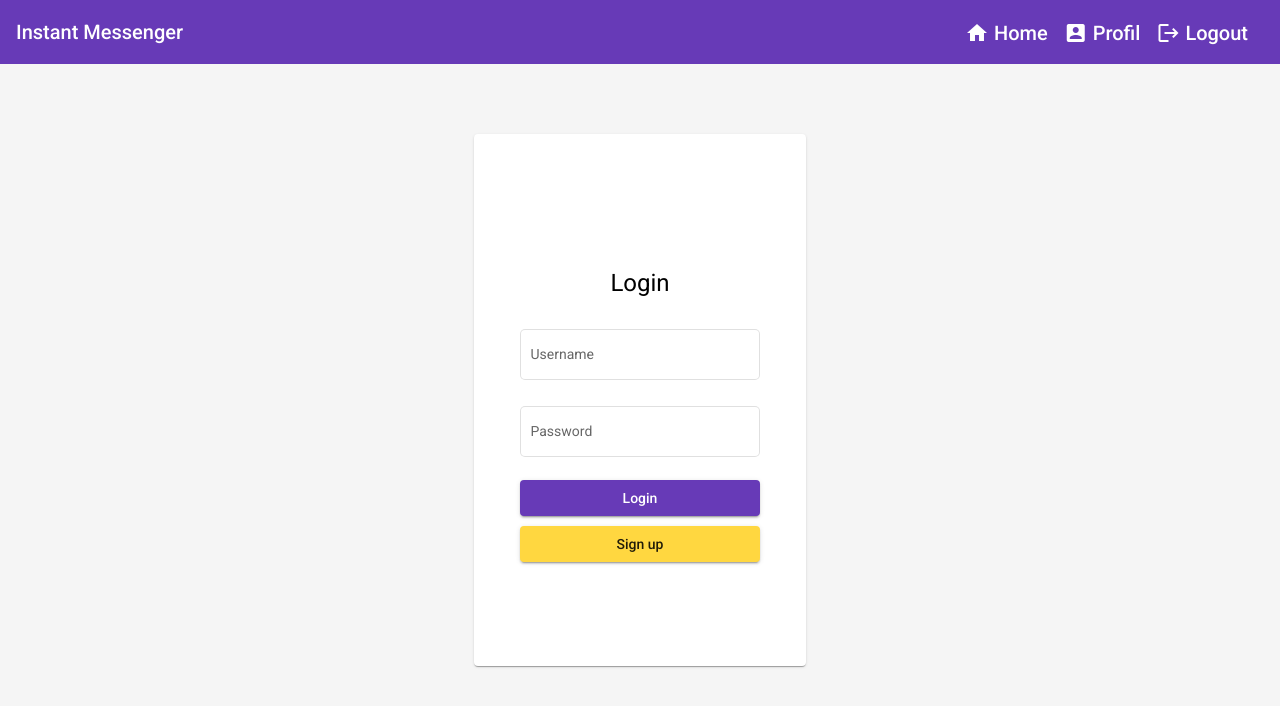
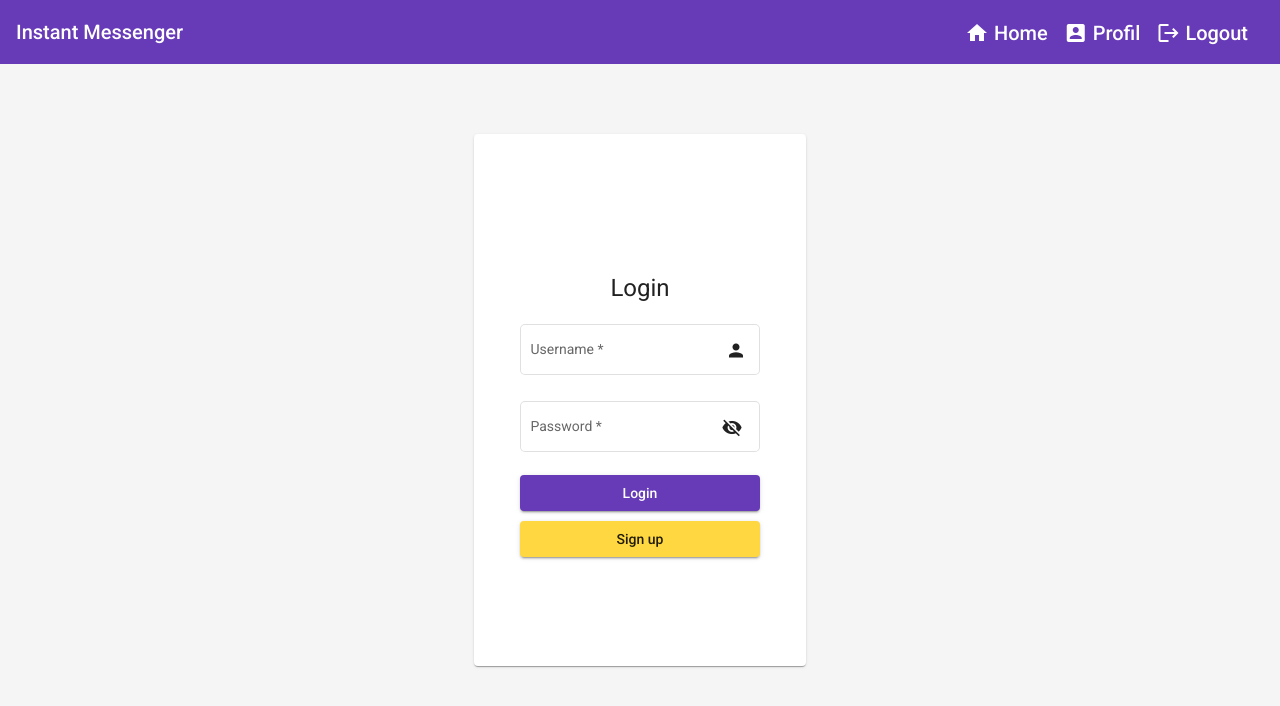
Before and after one commit to piotr-gie/Instant_messenger_with_social_network_capabilities, an Angular app in the folder InstantMessengerFrontend/: page / in a window 1280 px wide. Shown: the top 706 px of the page. Built offline with nearby package versions, Linux system fonts and the light colour scheme.

Commit message:
login form, base service & model

```diff
--- a/InstantMessengerFrontend/src/app/app.module.ts
+++ b/InstantMessengerFrontend/src/app/app.module.ts
@@ -9,6 +9,8 @@ import { MatToolbarModule } from '@angular/material/toolbar';
 import { MaterialModule } from './material.module';
 import { LoginComponent } from './components/login/login.component';
 import { HomeComponent } from './components/home/home.component';
+import { ReactiveFormsModule } from '@angular/forms';
+import { HttpClientModule } from '@angular/common/http';
 
 @NgModule({
   declarations: [
@@ -23,7 +25,8 @@ import { HomeComponent } from './components/home/home.component';
     BrowserAnimationsModule,
     MaterialModule,
     MatToolbarModule,
-
+    ReactiveFormsModule,
+    HttpClientModule
   ],
   providers: [],
   bootstrap: [AppComponent]
--- a/InstantMessengerFrontend/src/app/components/login/login.component.html
+++ b/InstantMessengerFrontend/src/app/components/login/login.component.html
@@ -1,20 +1,47 @@
 <div class="centered">
-  <mat-card class="login-form">
+  <mat-card class="login-card">
     <div>
       <mat-icon class="login-icon">account_circle</mat-icon>
     </div>
     <span>
-      <h1 class="login-text">Login</h1>
+      <h1>Login</h1>
     </span>
-    <mat-form-field appearance="outline" class="m-t-10 form-element">
-      <mat-label>Username</mat-label>
-      <input matInput type="username">
-    </mat-form-field>
-    <mat-form-field appearance="outline" class="form-element">
-      <mat-label>Password</mat-label>
-      <input matInput>
-    </mat-form-field>
-    <button mat-raised-button color="primary" class="form-element m-b-10">Login</button>
-    <button mat-raised-button color="accent" class="form-element m-b-10">Sign up</button>
+    <div [formGroup]="loginForm" class="login-form">
+      <mat-form-field appearance="outline" class="form-element">
+        <mat-label>Username</mat-label>
+        <input
+          matInput
+          type="text"
+          formControlName="username"
+          placeholder="Username">
+          <mat-icon matSuffix>person</mat-icon>
+      </mat-form-field>
+      <mat-form-field appearance="outline" class="form-element">
+        <mat-label>Password</mat-label>
+        <input
+          matInput
+          [type]="isPasswordHidden ? 'password' : 'text'"
+          formControlName="password"
+          placeholder="Password">
+        <button
+          mat-icon-button matSuffix
+          (click)="isPasswordHidden = !isPasswordHidden"
+          [attr.aria-label]="'Hide password'"
+          [attr.aria-pressed]="isPasswordHidden">
+          <mat-icon>{{isPasswordHidden ? 'visibility_off' : 'visibility'}}</mat-icon>
+        </button>
+      </mat-form-field>
+    </div>
+    <button
+      mat-raised-button
+      color="primary"
+      class="form-element m-b-10"
+      (click)="submitLoginForm()"
+    >Login
+    </button>
+    <button
+      mat-raised-button
+      color="accent"
+      class="form-element m-b-10">Sign up</button>
   </mat-card>
 </div>
--- a/InstantMessengerFrontend/src/app/components/login/login.component.scss
+++ b/InstantMessengerFrontend/src/app/components/login/login.component.scss
@@ -1,13 +1,19 @@
 @import  "./src/styles.scss";
 
-.login-form {
+.login-card {
     display: flex;
     align-items: center;
     justify-content: center;
     flex-direction: column;
     width: 300px;
     height: 500px;
-    color: var(--color);
+}
+
+.login-form {
+    display: flex;
+    align-items: center;
+    flex-direction: column;
+    width: 100%;
 }
 
 .centered {
--- a/InstantMessengerFrontend/src/app/components/login/login.component.ts
+++ b/InstantMessengerFrontend/src/app/components/login/login.component.ts
@@ -1,5 +1,6 @@
 import { Component, OnInit } from '@angular/core';
-import { FormControl, Validators } from '@angular/forms';
+import { FormBuilder, FormControl, FormGroup, Validators } from '@angular/forms';
+import { UserService } from 'src/app/services/user.service';
 
 @Component({
   selector: 'app-login',
@@ -7,9 +8,23 @@ import { FormControl, Validators } from '@angular/forms';
   styleUrls: ['./login.component.scss']
 })
 export class LoginComponent implements OnInit {
+  loginForm: FormGroup
+  isPasswordHidden = true;
+
+  constructor(private formBuilder: FormBuilder, private userService: UserService) {}
 
   ngOnInit() {
-
+    this.buildLoginForm();
   }
 
+  private buildLoginForm() {
+    this.loginForm = this.formBuilder.group({
+      username: ['', [Validators.required]],
+      password: ['', [Validators.required]]
+    })
+  }
+
+  submitLoginForm() {
+    console.log(this.loginForm.value);
+  }
 }
--- /dev/null
+++ b/InstantMessengerFrontend/src/app/models/baseModel.ts
@@ -0,0 +1,3 @@
+export interface BaseModel {
+    id?: number;
+}
--- /dev/null
+++ b/InstantMessengerFrontend/src/app/services/base.service.ts
@@ -0,0 +1,31 @@
+import { HttpClient } from '@angular/common/http';
+import { Injectable } from '@angular/core';
+import { Observable } from 'rxjs';
+import { environment } from 'src/environments/environment';
+import { BaseModel } from '../models/baseModel';
+
+@Injectable({
+  providedIn: 'root'
+})
+export class BaseService {
+  baseUrl = environment.apiUrl;
+  controllerPath: string;
+
+  constructor(private http: HttpClient) { }
+
+  getModels(): Observable<BaseModel[]>{
+    return this.http.get<BaseModel[]>(this.baseUrl + this.controllerPath)
+  }
+
+  getModel(id: number): Observable<BaseModel>{
+    return this.http.get<BaseModel>(this.baseUrl + this.controllerPath + '/' + id)
+  }
+
+  postModel(model: BaseModel): Observable<BaseModel>{
+    return this.http.post<BaseModel>(this.baseUrl + this.controllerPath, model)
+  }
+
+  deleteModel(id: number): Observable<BaseModel>{
+    return this.http.delete<BaseModel>(this.baseUrl + this.controllerPath + '/' + id)
+  }
+}
--- /dev/null
+++ b/InstantMessengerFrontend/src/app/services/user.service.ts
@@ -0,0 +1,15 @@
+import { HttpClient } from '@angular/common/http';
+import { Injectable } from '@angular/core';
+import { BaseService } from './base.service';
+
+@Injectable({
+  providedIn: 'root'
+})
+export class UserService extends BaseService {
+
+  constructor(http: HttpClient) {
+      super(http);
+      this.controllerPath = "users"
+  }
+
+}
--- a/InstantMessengerFrontend/src/environments/environment.ts
+++ b/InstantMessengerFrontend/src/environments/environment.ts
@@ -2,8 +2,13 @@
 // `ng build --prod` replaces `environment.ts` with `environment.prod.ts`.
 // The list of file replacements can be found in `angular.json`.
 
+const apiHost = 'apiHost'
+const apiUrl = `https://${apiHost}/api/`
+
 export const environment = {
-  production: false
+  production: false,
+  apiHost,
+  apiUrl
 };
 
 /*
```
Also changed, not shown: InstantMessengerFrontend/src/app/services/auth.service.ts (added, +10 -0 lines).
